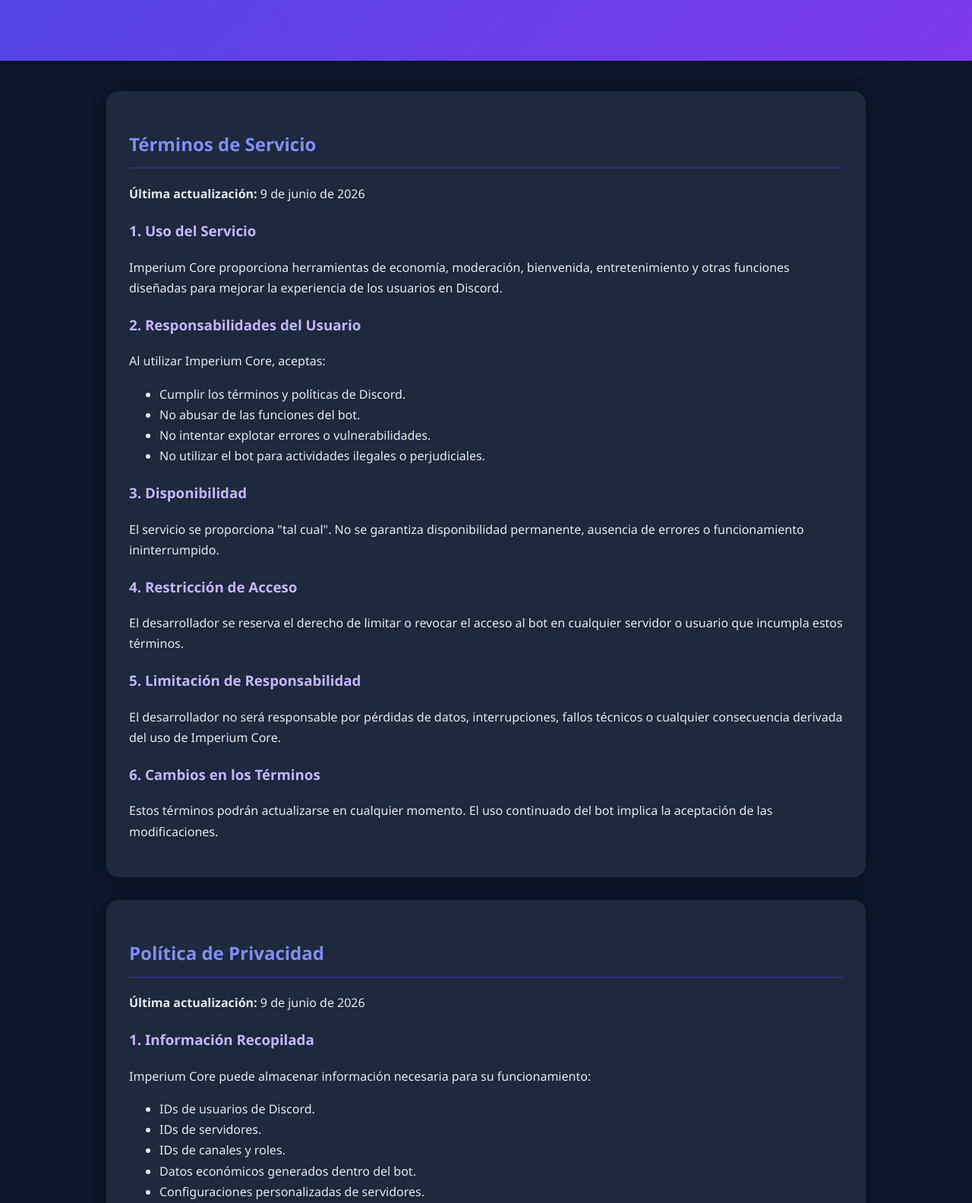
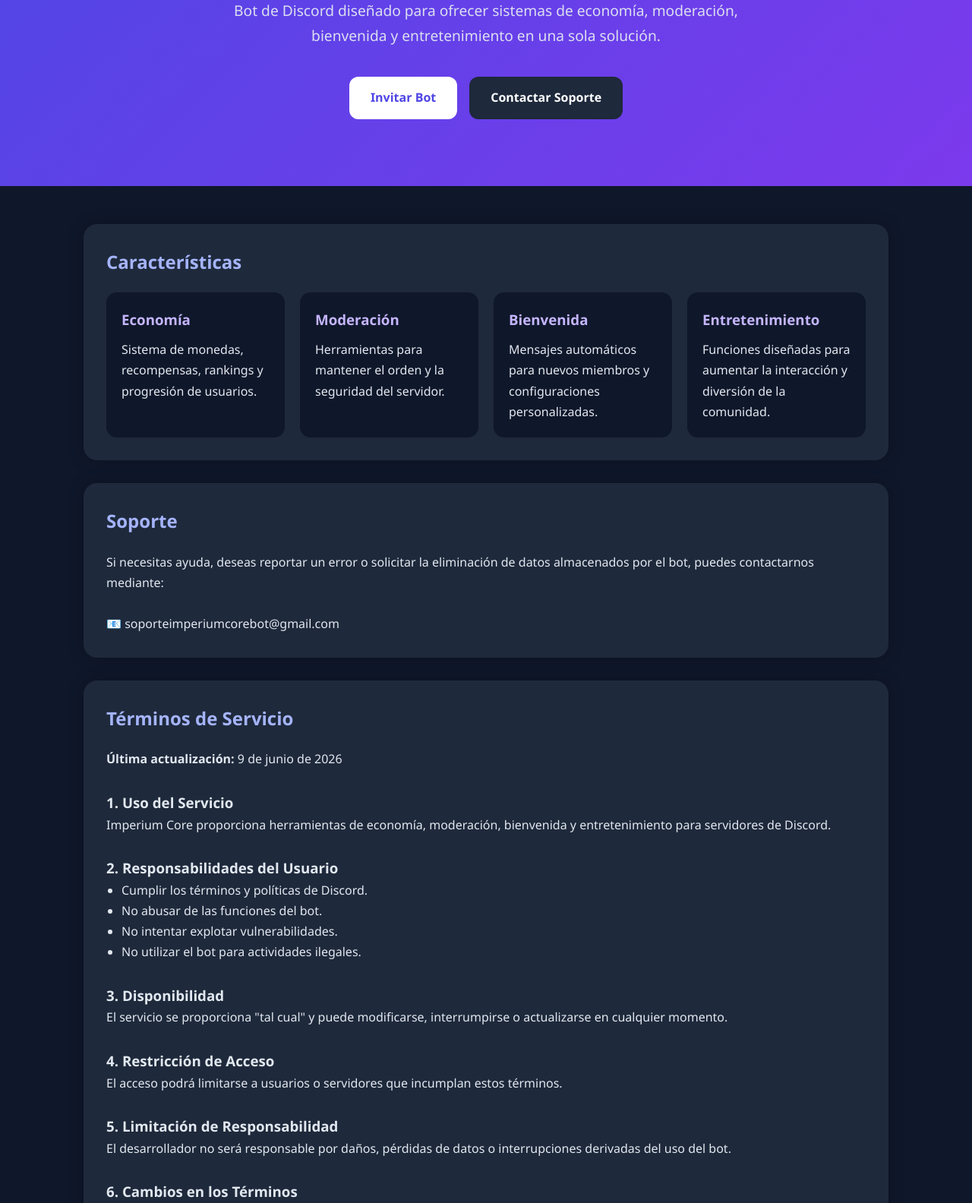
Before and after one commit to GBRL-BD/imperium-core, a plain HTML site: page index.html in a window 1280 px wide. Shown: the part 187-1771 px from the top of the page at 76% size. Drawn offline with Linux system fonts and the light colour scheme.

Commit message:
Refactor index.html for layout and styling updates
Updated the HTML structure and styling for the Imperium Core page, including changes to the header, footer, and various sections for improved layout and readability.

Signed-off-by: GBRL BD <96059491+GBRL-BD@users.noreply.github.com>

```diff
--- a/index.html
+++ b/index.html
@@ -1,14 +1,19 @@
-<!DOCTYPE html>
-<html lang="es">
+<!DOCTYPE html><html lang="es">
 <head>
 <meta charset="UTF-8">
-<meta name="viewport" content="width=device-width, initial-scale=1.0">
-<title>Imperium Core - Legal</title>
+<meta name="viewport" content="width=device-width, initial-scale=1.0"><title>Imperium Core | Bot de Discord</title><meta name="description" content="Imperium Core es un bot de Discord con sistemas de economía, moderación, bienvenida y entretenimiento.">
+<meta property="og:title" content="Imperium Core">
+<meta property="og:description" content="Economía, moderación, bienvenida y entretenimiento para Discord.">
+<meta property="og:type" content="website"><style>
 
-<style>
+*{
+margin:0;
+padding:0;
+box-sizing:border-box;
+}
+
 body{
-    margin:0;
-    font-family:Segoe UI, sans-serif;
+font-family:Segoe UI,Tahoma,Geneva,Verdana,sans-serif;
 background:#0f172a;
 color:#e2e8f0;
 line-height:1.7;
@@ -16,42 +21,88 @@
 
 header{
 background:linear-gradient(135deg,#4f46e5,#7c3aed);
-    padding:60px 20px;
+padding:80px 20px;
 text-align:center;
 }
 
 header h1{
-    font-size:3rem;
-    margin:0;
+font-size:3.5rem;
+margin-bottom:10px;
 }
 
 header p{
-    opacity:.9;
-    font-size:1.1rem;
+font-size:1.2rem;
+opacity:.95;
+max-width:700px;
+margin:auto;
+}
+
+.buttons{
+margin-top:30px;
+}
+
+.btn{
+display:inline-block;
+padding:14px 28px;
+margin:8px;
+border-radius:12px;
+text-decoration:none;
+font-weight:bold;
+transition:.3s;
+}
+
+.btn-primary{
+background:#ffffff;
+color:#4f46e5;
+}
+
+.btn-primary:hover{
+transform:translateY(-2px);
+}
+
+.btn-secondary{
+background:#1e293b;
+color:white;
 }
 
 .container{
-    max-width:1000px;
+max-width:1100px;
 margin:auto;
-    padding:40px 20px;
+padding:50px 20px;
 }
 
 .card{
 background:#1e293b;
-    border-radius:16px;
 padding:30px;
+border-radius:18px;
 margin-bottom:30px;
 box-shadow:0 0 20px rgba(0,0,0,.25);
 }
 
 h2{
-    color:#818cf8;
-    border-bottom:2px solid #312e81;
-    padding-bottom:10px;
+color:#a5b4fc;
+margin-bottom:20px;
 }
 
-h3{
+.feature-grid{
+display:grid;
+grid-template-columns:repeat(auto-fit,minmax(220px,1fr));
+gap:20px;
+}
+
+.feature{
+background:#0f172a;
+padding:20px;
+border-radius:14px;
+}
+
+.feature h3{
 color:#c4b5fd;
+margin-bottom:10px;
+}
+
+ul{
+padding-left:20px;
 }
 
 a{
@@ -59,131 +110,87 @@
 }
 
 footer{
+padding:40px;
 text-align:center;
-    padding:30px;
+color:#94a3b8;
+border-top:1px solid #334155;
+margin-top:40px;
+}
+
+small{
 color:#94a3b8;
 }
-</style>
 
-</head>
-<body>
-
-<header>
-    <h1>Imperium Core</h1>
-    <p>Bot público de Discord - Economía, Moderación, Bienvenida y Entretenimiento</p>
-</header>
-
-<div class="container">
-
-<div class="card">
-<h2>Términos de Servicio</h2>
-
-<p><strong>Última actualización:</strong> 9 de junio de 2026</p>
-
-<h3>1. Uso del Servicio</h3>
-<p>
-Imperium Core proporciona herramientas de economía, moderación, bienvenida,
-entretenimiento y otras funciones diseñadas para mejorar la experiencia de los usuarios en Discord.
-</p>
-
-<h3>2. Responsabilidades del Usuario</h3>
-<p>Al utilizar Imperium Core, aceptas:</p>
-<ul>
+</style></head><body><header><h1>Imperium Core</h1><p>
+Bot de Discord diseñado para ofrecer sistemas de economía,
+moderación, bienvenida y entretenimiento en una sola solución.
+</p><div class="buttons"><a href="#" class="btn btn-primary">
+Invitar Bot
+</a><a href="mailto:soporteimperiumcorebot@gmail.com" class="btn btn-secondary">
+Contactar Soporte
+</a></div></header><div class="container"><div class="card"><h2>Características</h2><div class="feature-grid"><div class="feature">
+<h3>Economía</h3>
+<p>Sistema de monedas, recompensas, rankings y progresión de usuarios.</p>
+</div><div class="feature">
+<h3>Moderación</h3>
+<p>Herramientas para mantener el orden y la seguridad del servidor.</p>
+</div><div class="feature">
+<h3>Bienvenida</h3>
+<p>Mensajes automáticos para nuevos miembros y configuraciones personalizadas.</p>
+</div><div class="feature">
+<h3>Entretenimiento</h3>
+<p>Funciones diseñadas para aumentar la interacción y diversión de la comunidad.</p>
+</div></div></div><div class="card"><h2>Soporte</h2><p>
+Si necesitas ayuda, deseas reportar un error o solicitar la eliminación
+de datos almacenados por el bot, puedes contactarnos mediante:
+</p><br><p>
+📧 soporteimperiumcorebot@gmail.com
+</p></div><div class="card"><h2>Términos de Servicio</h2><p><strong>Última actualización:</strong> 9 de junio de 2026</p><br><h3>1. Uso del Servicio</h3><p>
+Imperium Core proporciona herramientas de economía, moderación,
+bienvenida y entretenimiento para servidores de Discord.
+</p><br><h3>2. Responsabilidades del Usuario</h3><ul>
 <li>Cumplir los términos y políticas de Discord.</li>
 <li>No abusar de las funciones del bot.</li>
-<li>No intentar explotar errores o vulnerabilidades.</li>
-<li>No utilizar el bot para actividades ilegales o perjudiciales.</li>
-</ul>
-
-<h3>3. Disponibilidad</h3>
-<p>
-El servicio se proporciona "tal cual". No se garantiza disponibilidad permanente,
-ausencia de errores o funcionamiento ininterrumpido.
-</p>
-
-<h3>4. Restricción de Acceso</h3>
-<p>
-El desarrollador se reserva el derecho de limitar o revocar el acceso al bot
-en cualquier servidor o usuario que incumpla estos términos.
-</p>
-
-<h3>5. Limitación de Responsabilidad</h3>
-<p>
-El desarrollador no será responsable por pérdidas de datos, interrupciones,
-fallos técnicos o cualquier consecuencia derivada del uso de Imperium Core.
-</p>
-
-<h3>6. Cambios en los Términos</h3>
-<p>
-Estos términos podrán actualizarse en cualquier momento.
-El uso continuado del bot implica la aceptación de las modificaciones.
-</p>
-
-</div>
-
-<div class="card">
-
-<h2>Política de Privacidad</h2>
-
-<p><strong>Última actualización:</strong> 9 de junio de 2026</p>
-
-<h3>1. Información Recopilada</h3>
-<p>
-Imperium Core puede almacenar información necesaria para su funcionamiento:
-</p>
-
-<ul>
-<li>IDs de usuarios de Discord.</li>
+<li>No intentar explotar vulnerabilidades.</li>
+<li>No utilizar el bot para actividades ilegales.</li>
+</ul><br><h3>3. Disponibilidad</h3><p>
+El servicio se proporciona "tal cual" y puede modificarse,
+interrumpirse o actualizarse en cualquier momento.
+</p><br><h3>4. Restricción de Acceso</h3><p>
+El acceso podrá limitarse a usuarios o servidores que incumplan estos términos.
+</p><br><h3>5. Limitación de Responsabilidad</h3><p>
+El desarrollador no será responsable por daños, pérdidas de datos
+o interrupciones derivadas del uso del bot.
+</p><br><h3>6. Cambios en los Términos</h3><p>
+Los presentes términos pueden modificarse en cualquier momento.
+</p></div><div class="card"><h2>Política de Privacidad</h2><p><strong>Última actualización:</strong> 9 de junio de 2026</p><br><h3>Información recopilada</h3><ul>
+<li>IDs de usuarios.</li>
 <li>IDs de servidores.</li>
 <li>IDs de canales y roles.</li>
-<li>Datos económicos generados dentro del bot.</li>
-<li>Configuraciones personalizadas de servidores.</li>
-<li>Información relacionada con sistemas de moderación.</li>
-</ul>
-
-<h3>2. Uso de los Datos</h3>
-<p>
-Los datos recopilados se utilizan exclusivamente para:
-</p>
-
-<ul>
-<li>Proporcionar funcionalidades del bot.</li>
-<li>Guardar progreso y estadísticas.</li>
-<li>Gestionar configuraciones.</li>
-<li>Mejorar estabilidad y rendimiento.</li>
-</ul>
-
-<h3>3. Compartición de Información</h3>
-<p>
-Imperium Core no vende, alquila ni comparte información personal con terceros,
-excepto cuando sea requerido por la ley.
-</p>
-
-<h3>4. Seguridad</h3>
-<p>
-Se aplican medidas razonables para proteger la información almacenada.
-Sin embargo, ningún sistema puede garantizar una seguridad absoluta.
-</p>
-
-<h3>5. Eliminación de Datos</h3>
-<p>
-Los propietarios de servidores pueden solicitar la eliminación de los datos
-relacionados con su servidor contactando al desarrollador.
-</p>
-
-<h3>6. Modificaciones</h3>
-<p>
-Esta política puede actualizarse periódicamente.
-Las modificaciones entrarán en vigor una vez publicadas.
-</p>
-
-</div>
-
-</div>
-
-<footer>
+<li>Datos de economía y progreso.</li>
+<li>Configuraciones personalizadas.</li>
+<li>Datos necesarios para sistemas de moderación.</li>
+</ul><br><h3>Uso de los datos</h3><ul>
+<li>Funcionamiento del bot.</li>
+<li>Guardado de estadísticas.</li>
+<li>Configuración de servidores.</li>
+<li>Mejora del servicio.</li>
+</ul><br><h3>Compartición de datos</h3><p>
+Imperium Core no vende ni comparte información con terceros,
+excepto cuando sea requerido por ley.
+</p><br><h3>Conservación de datos</h3><p>
+Los datos se conservarán mientras sean necesarios para el
+funcionamiento del bot o hasta que se solicite su eliminación.
+</p><br><h3>Solicitud de eliminación</h3><p>
+Las solicitudes de eliminación de datos pueden realizarse enviando un correo a:
+</p><p>
+<strong>soporteimperiumcorebot@gmail.com</strong>
+</p></div><div class="card"><h2>Enlaces Oficiales</h2><ul>
+<li><a href="https://discord.com/terms" target="_blank">Términos de Discord</a></li>
+<li><a href="https://discord.com/privacy" target="_blank">Política de Privacidad de Discord</a></li>
+</ul></div></div><footer><p>
 © 2026 Imperium Core. Todos los derechos reservados.
-</footer>
-
-</body>
+</p><small>
+Página oficial de Imperium Core.
+</small></footer></body>
     </html>
```
Lines whose indentation alone changed are shown as unchanged.
